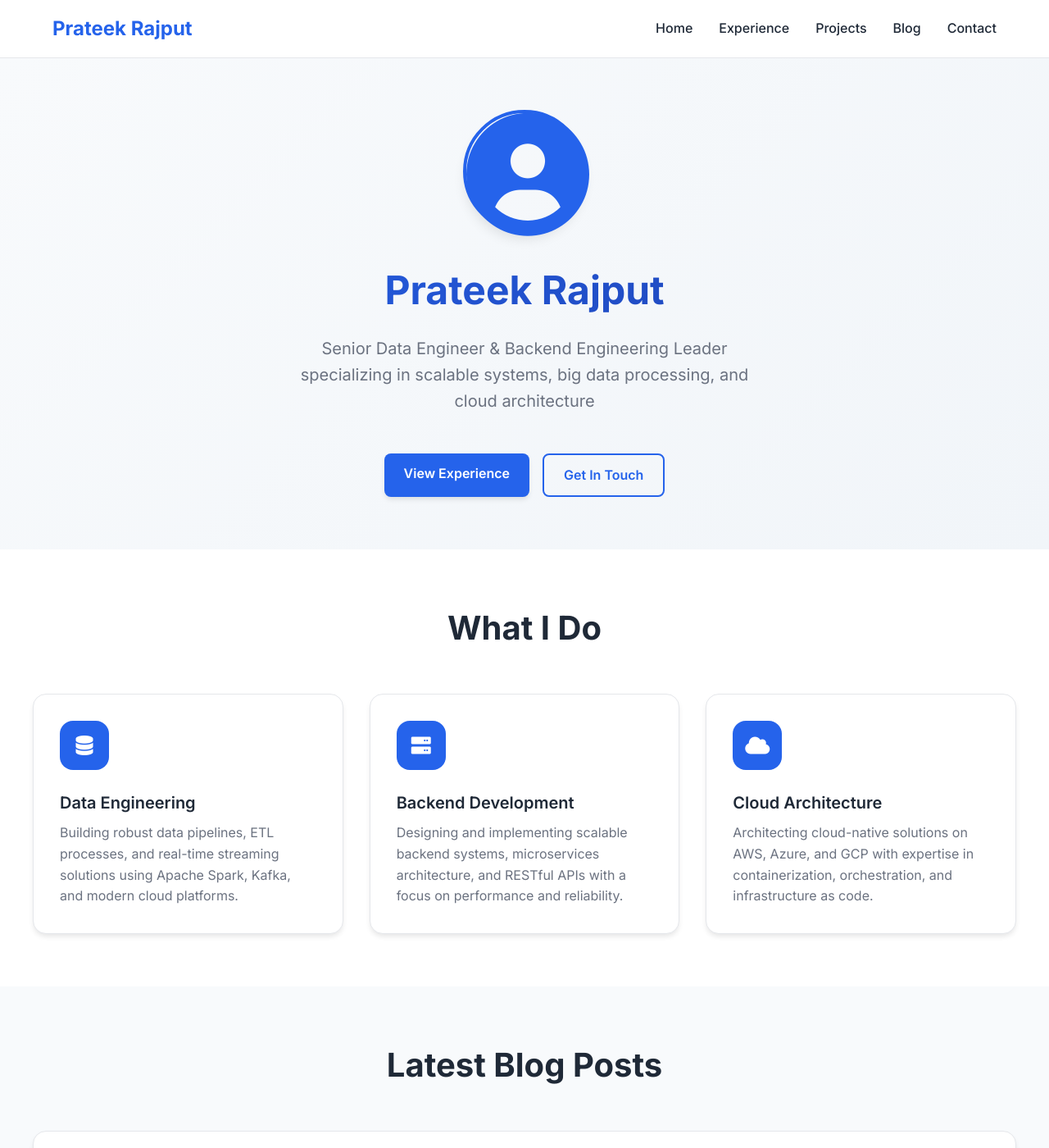
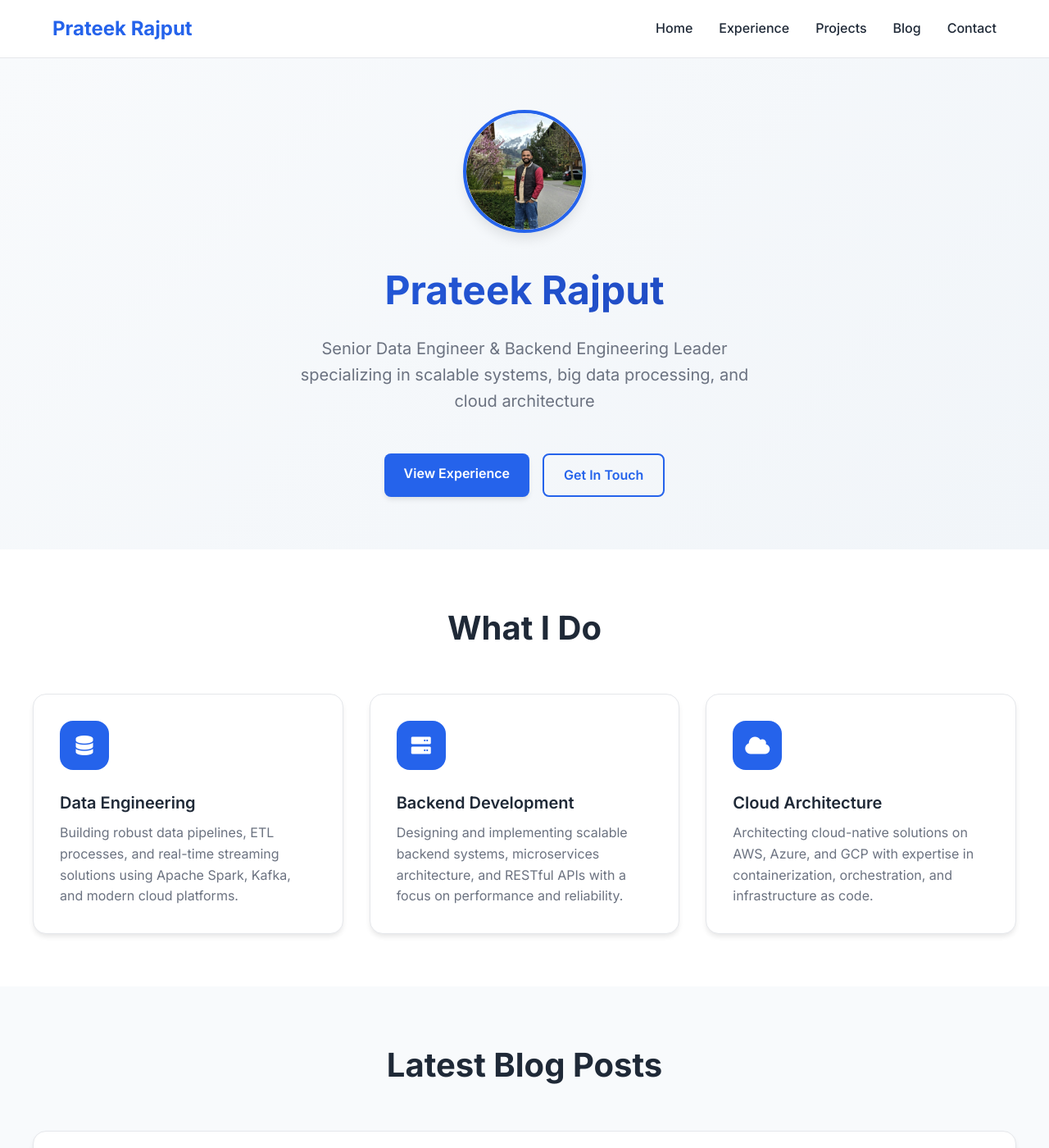
Before and after one commit to prateek-217/prateek-217.github.io, a Jekyll site: the page built from index.md, in a window 1280 px wide and 1400 px high. Shown: the whole window at 82% size. Built offline with Jekyll 4.4.1, drawn with Linux system fonts in a browser that asks for light colours.

Commit message:
Add professional profile photo to homepage
- Configure hero section to use local profile image
- Add responsive CSS styling for profile photo
- Implement hover effects and smooth transitions
- Set up fallback to GitHub avatar if local image fails
- Create assets/images directory structure

🤖 Generated with [Claude Code](https://claude.ai/code)

Co-Authored-By: Claude <noreply@anthropic.com>

```diff
--- a/assets/css/main.css
+++ b/assets/css/main.css
@@ -133,6 +133,23 @@ body {
     margin: 0 auto 2rem;
     border: 4px solid var(--primary-color);
     box-shadow: var(--shadow-lg);
+    display: flex;
+    align-items: center;
+    justify-content: center;
+    overflow: hidden;
+    position: relative;
+}
+
+.hero-avatar-img {
+    width: 100%;
+    height: 100%;
+    object-fit: cover;
+    border-radius: 50%;
+    transition: var(--transition);
+}
+
+.hero-avatar-img:hover {
+    transform: scale(1.05);
 }
 
 .hero-title {
--- a/index.md
+++ b/index.md
@@ -6,7 +6,11 @@ title: Home
 <section class="hero">
     <div class="hero-container">
         <div class="hero-avatar">
-            <i class="fas fa-user-circle" style="font-size: 150px; color: var(--primary-color);"></i>
+            <img src="/assets/images/profile.jpg"
+                 alt="Prateek Rajput - Senior Data Engineer"
+                 class="hero-avatar-img"
+                 onerror="this.onerror=null; this.src='https://github.com/prateek-217.png';">
+            <i class="fas fa-user-circle" style="font-size: 150px; color: var(--primary-color); display: none;"></i>
         </div>
         <h1 class="hero-title">Prateek Rajput</h1>
         <p class="hero-subtitle">Senior Data Engineer & Backend Engineering Leader specializing in scalable systems, big data processing, and cloud architecture</p>
```
Also changed, not shown: assets/images/profile.jpg (added), 2 other files.
